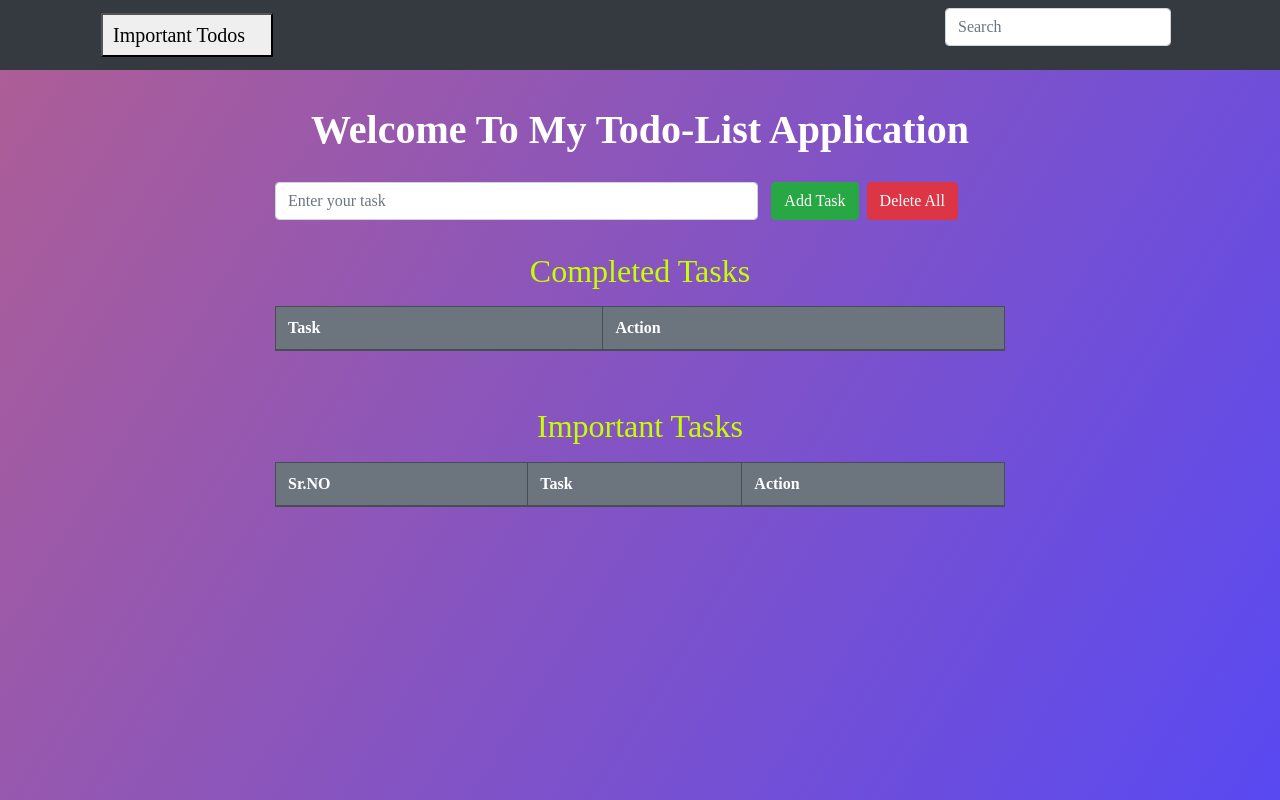
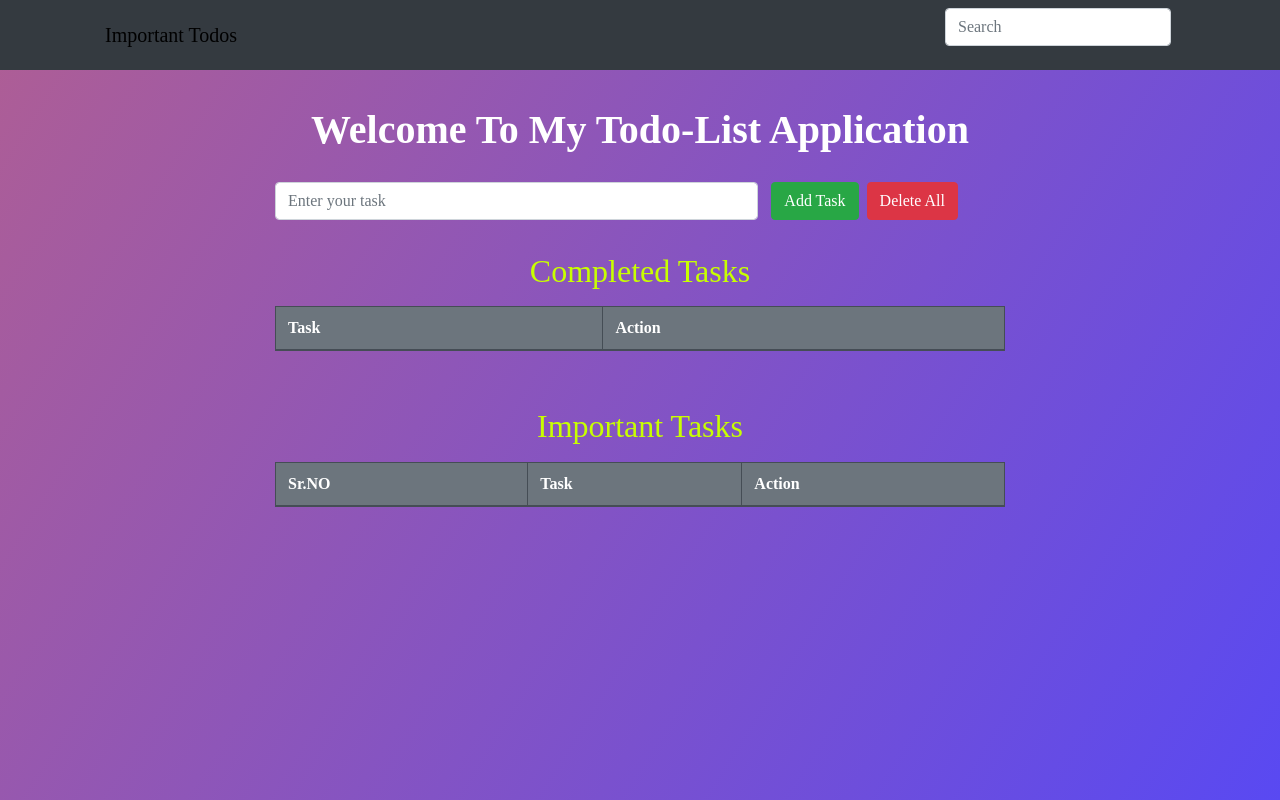
Before and after one commit to venkatesh661/JavaScript--Todolist, a plain HTML site: page TODO_App/index.html in a window 1280 px wide. Drawn offline with nearby package versions, Linux system fonts and the light colour scheme.

Commit message:
Update index.html

```diff
--- a/TODO_App/index.html
+++ b/TODO_App/index.html
@@ -20,7 +20,7 @@
             <div class="row">
                 <div class="col-sm-12">
                     <nav class="navbar justify-content-between">
-                        <button><a class="navbar-brand"id="important">Important Todos</a></button>
+                        <a class="navbar-brand"id="important">Important Todos</a>
 
                         <form class="form-inline">
                             <input class="form-control mr-sm-2" type="search" placeholder="Search" aria-label="Search" id="searchtextbox"/>
```
